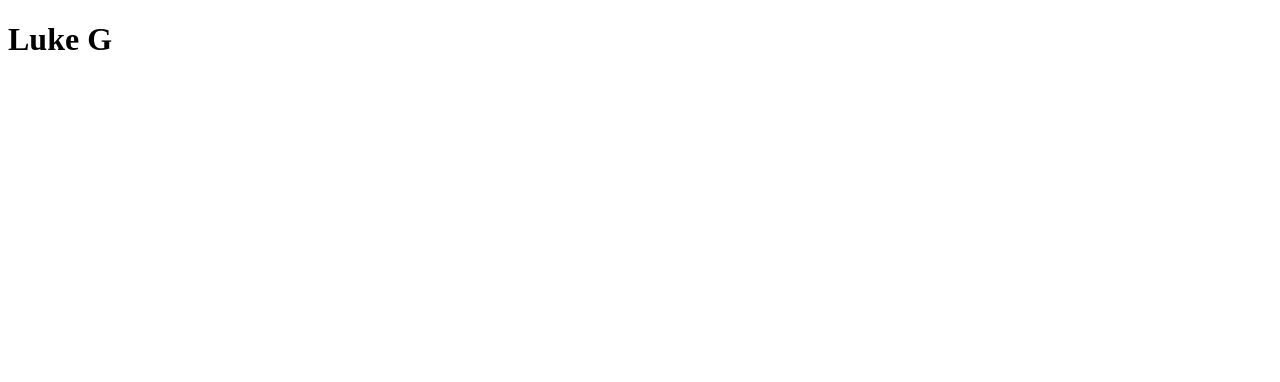
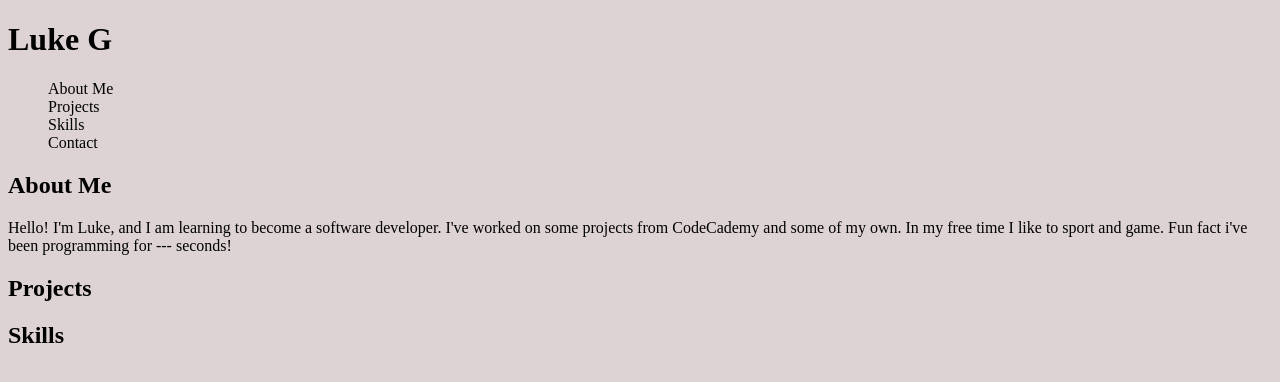
Before and after one commit to BizLukeG/PortfolioSite, a plain HTML site: page index.html in a window 1280 px wide. Drawn offline with Linux system fonts and the light colour scheme.

Commit message:
add html and css basics

```diff
--- a/index.html
+++ b/index.html
@@ -4,9 +4,31 @@
   <meta charset="UTF-8">
   <meta http-equiv="X-UA-Compatible" content="IE=edge">
   <meta name="viewport" content="width=device-width, initial-scale=1.0">
-  <title>Document</title>
+  <title>Luke's Portfolio</title>
+  <link rel="stylesheet" href="resources/index.css">
 </head>
 <body>
-  <h1>Luke G</h1>
+  <header>
+    <h1>Luke G</h1>
+    <nav>
+      <ul>
+        <li>About Me</li>
+        <li>Projects</li>
+        <li>Skills</li>
+        <li>Contact</li>
+      </ul>
+    </nav>
+  </header>
+
+  <main>
+    <h2>About Me</h2>
+      <p>Hello! I'm Luke, and I am learning to become a software developer.
+        I've worked on some projects from CodeCademy and some of my own.
+        In my free time I like to sport and game.
+        Fun fact i've been programming for --- seconds!
+      </p>
+    <h2>Projects</h2>
+    <h2>Skills</h2>
+  </main>
 </body>
 </html>
--- a/resources/index.css
+++ b/resources/index.css
@@ -0,0 +1,7 @@
+ul {
+  list-style-type: none;
+}
+
+body {
+  background-color: rgb(222, 211, 212);
+}
```
